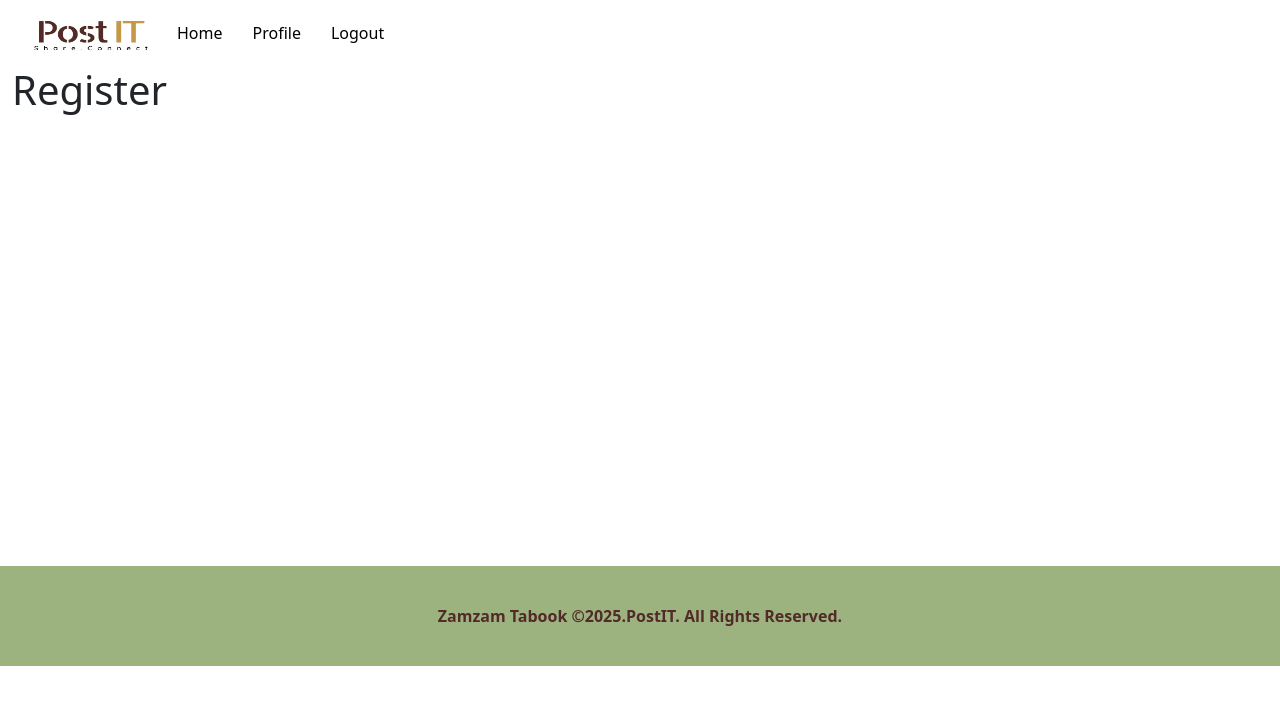
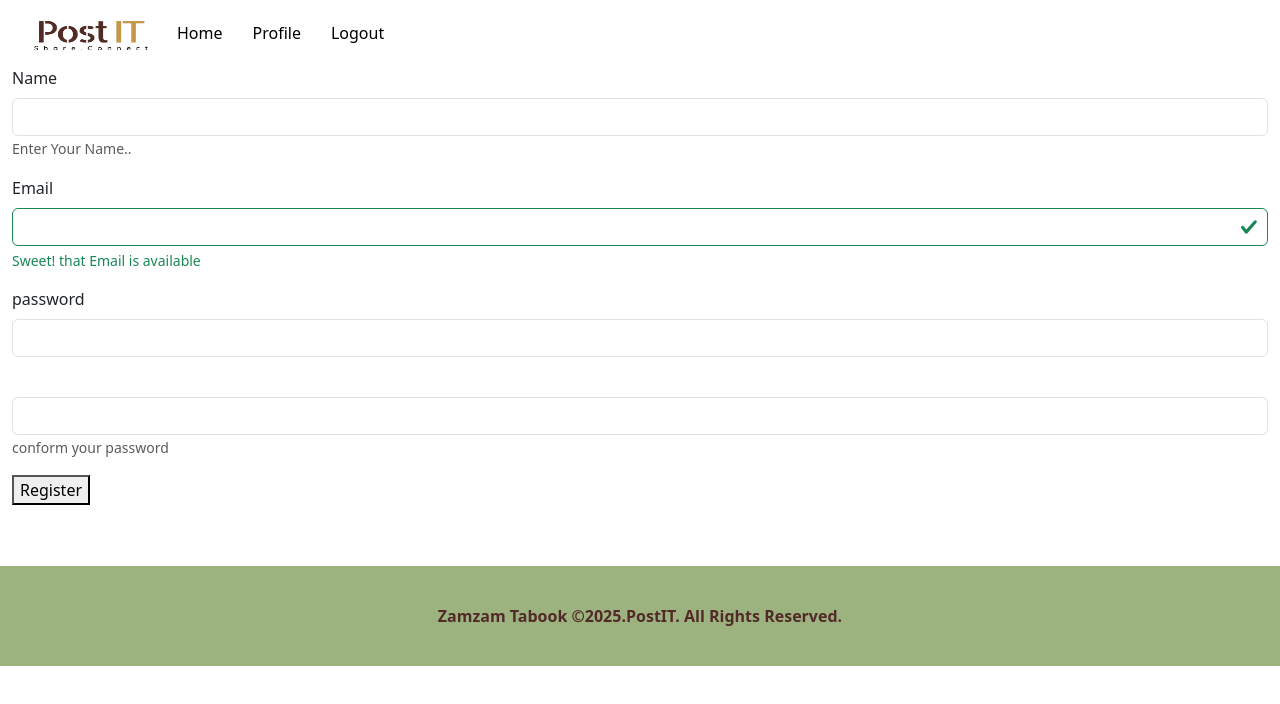
Before and after one commit to anne32z/post-it, a React (Create React App) app in the folder client/: page /register in a window 1280 px wide. Shown: the top 704 px of the page. Built offline with nearby package versions, Linux system fonts and the light colour scheme.

Commit message:
added up the Schema + Register.js updated

```diff
--- a/client/package.json
+++ b/client/package.json
@@ -15,7 +15,8 @@
     "react-router-dom": "^6.29.0",
     "react-scripts": "5.0.1",
     "reactstrap": "^9.2.3",
-    "web-vitals": "^2.1.4"
+    "web-vitals": "^2.1.4",
+    "yup": "^1.6.1"
   },
   "scripts": {
     "start": "react-scripts start",
--- a/client/src/Components/Header.js
+++ b/client/src/Components/Header.js
@@ -18,7 +18,7 @@ const Header = () => {
             <Link to="/profile">Profile</Link>
           </NavItem>
           <NavItem>
-            <Link to="/">Logout</Link>
+            <Link to="#">Logout</Link>
           </NavItem>
         </Nav>
       </Navbar>
--- a/client/src/Components/Register.js
+++ b/client/src/Components/Register.js
@@ -1,7 +1,38 @@
-
+import {
+  FormGroup,
+  FormText,
+  FormFeedback,
+  Input,
+  Form,
+  Label,
+} from "reactstrap";
 const Register = () => {
   return (
-    <h1>Register</h1>
+    <Form>
+      <FormGroup>
+        <Label for="Name">Name</Label>
+        <Input />
+        <FormFeedback>You will not be able to see this</FormFeedback>
+        <FormText>Enter Your Name..</FormText>
+      </FormGroup>
+      <FormGroup>
+        <Label for="Email">Email</Label>
+        <Input valid />
+        <FormFeedback valid>Sweet! that Email is available</FormFeedback>
+      </FormGroup>
+      <FormGroup>
+        <Label for="Password">password</Label>
+        <Input />
+        <FormFeedback>Enter your password</FormFeedback>
+      </FormGroup>
+      <FormGroup>
+        <Label for="password"></Label>
+        <Input />
+        <FormFeedback tooltip>You will not be able to see this</FormFeedback>
+        <FormText>conform your password</FormText>
+      </FormGroup>
+      <button>Register</button>
+    </Form>
   );
 };
 
```
Also changed, not shown: client/src/Validations/UserValidations.js (added, +9 -0 lines), 1 other file (tests, documents, lock files or other folders).
